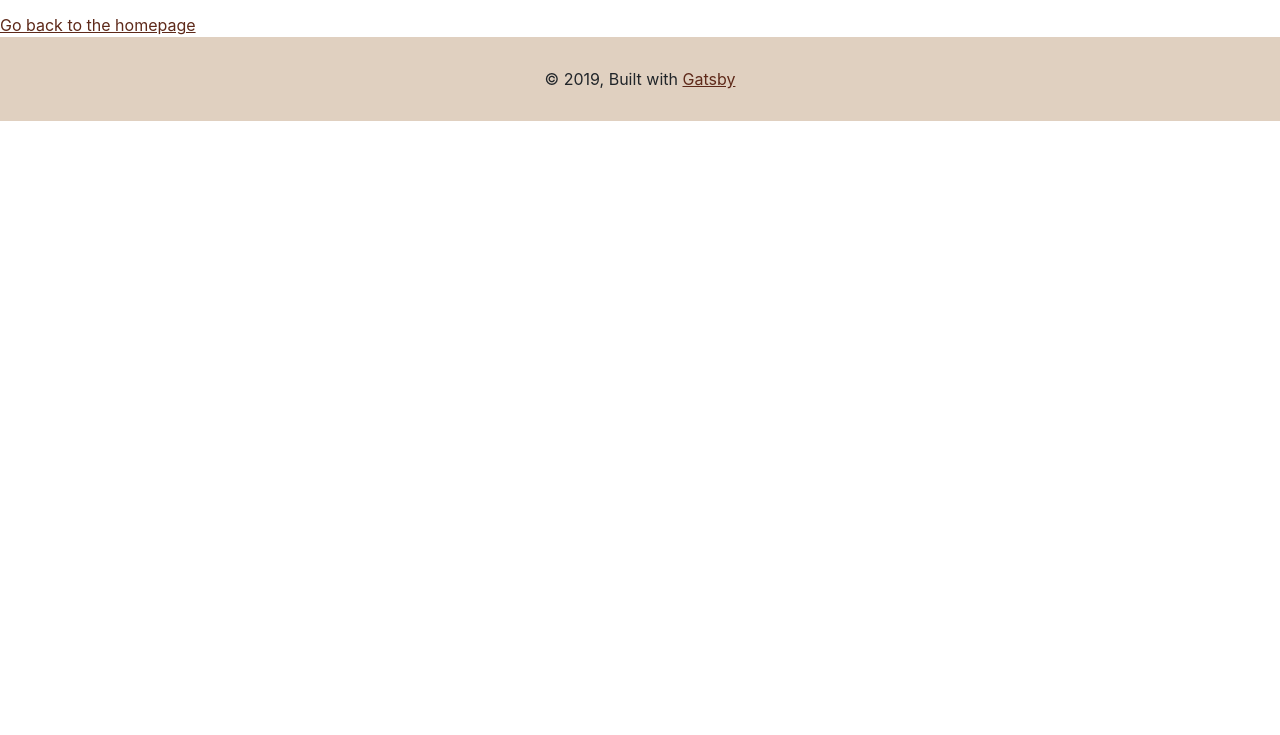
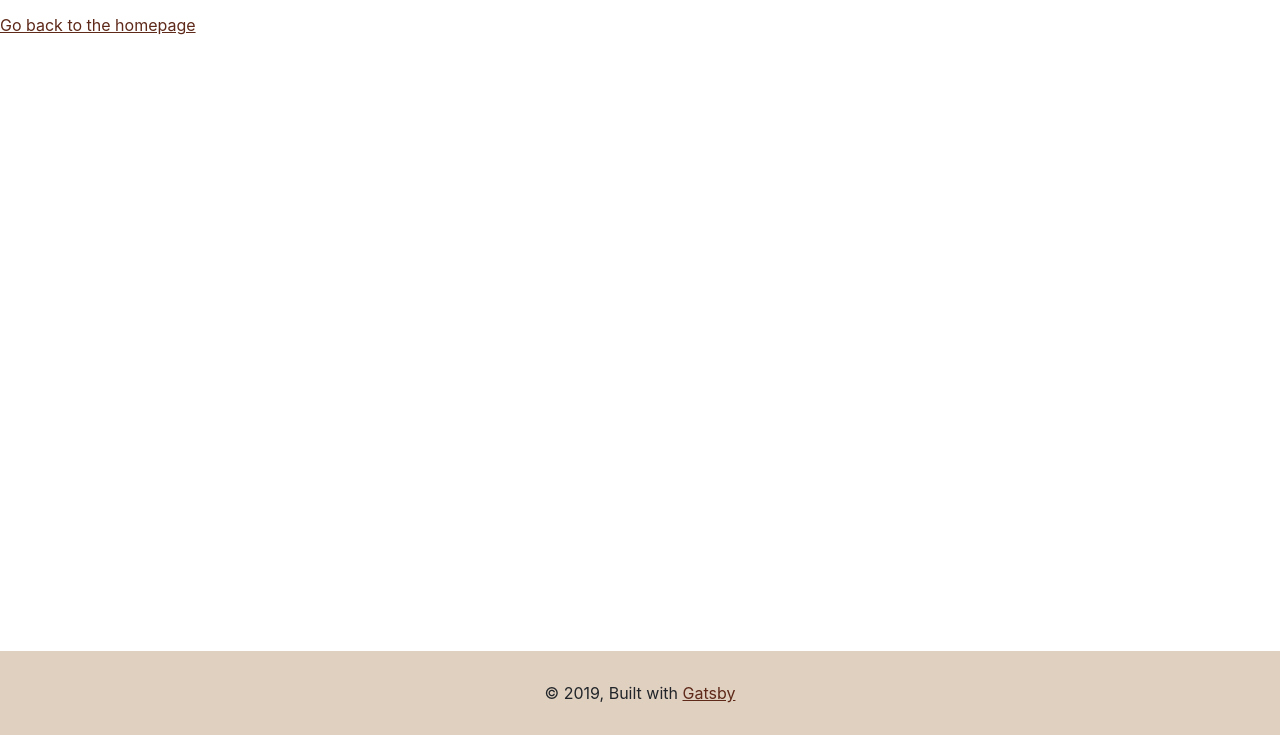
Before and after one commit to Pataco80/antic-bookstore, a Gatsby site: page /about in a window 1280 px wide. Shown: the part 149-884 px from the top of the page. Before the commit the page ends 800 px from the top, so only its background shows below. Built offline with nearby package versions, Linux system fonts and the light colour scheme; Gatsby itself is replaced by a stand-in of ours.

Commit message:
ajout d'un min-height à la section principale

```diff
--- a/src/components/layout/layout.js
+++ b/src/components/layout/layout.js
@@ -31,6 +31,7 @@ const Layout = ({ children }) => (
         <section
           style={{
             paddingTop: `66px`,
+            minHeight: '100vh'
           }}
         >
           <main>{children}</main>
```
